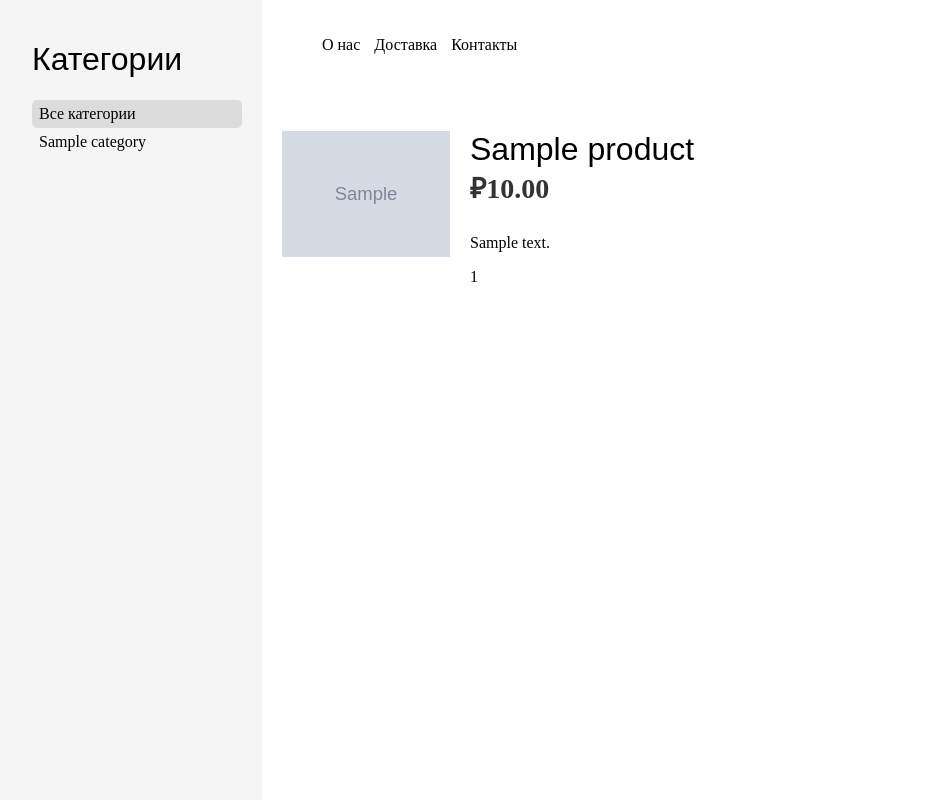
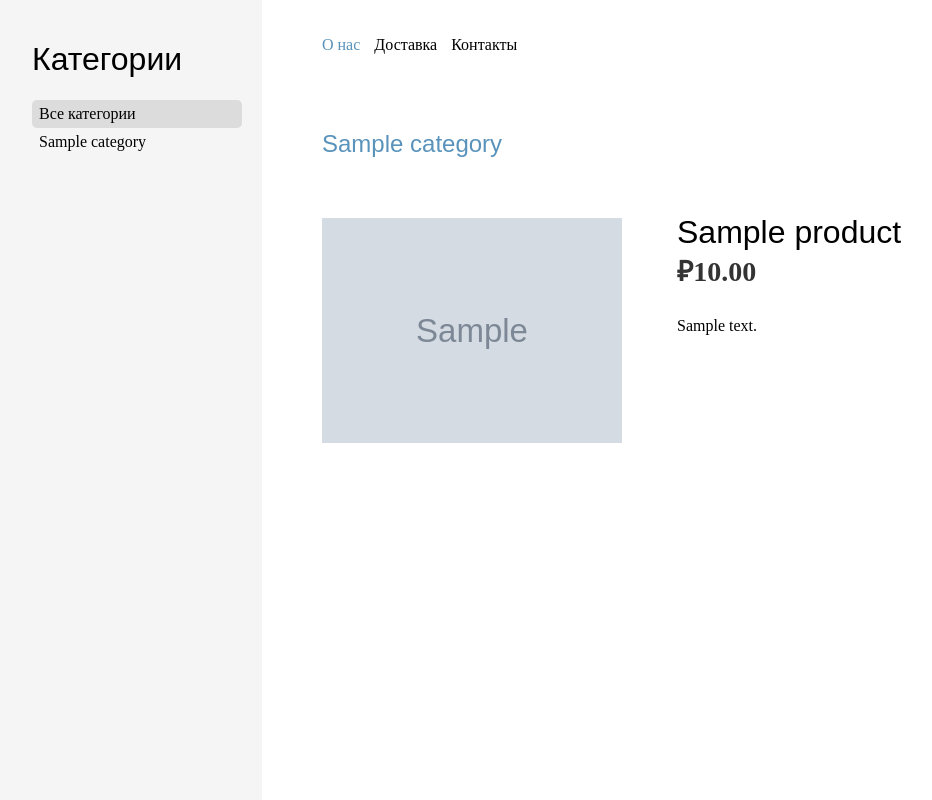
Before and after one commit to chimchimster/django-phones, a Django app: a page that uses shop/phones/templates/layout.html in a window 1280 px wide. Shown: the whole page, without its empty margins (28-960 px from the left). Run offline with Django 4.2, Linux system fonts and the light colour scheme; tables that the repository leaves empty hold one stand-in row (values such as "Sample post"); grey boxes marked "Sample" are stand-in pictures.

Commit message:
add about page, some styles

```diff
--- a/shop/phones/static/css/styles.css
+++ b/shop/phones/static/css/styles.css
@@ -3,8 +3,9 @@ body, html {
   padding: 0;
 }
 
-h1, h2, h3, h4, h5 , h6 {
-    font-family: 'Ubuntu', sans-serif; font-weight:normal;
+h1, h2, h3, h4, h5, h6 {
+  font-family: 'Ubuntu', sans-serif;
+  font-weight: normal;
 }
 
 .container {
@@ -20,14 +21,14 @@ h1, h2, h3, h4, h5 , h6 {
 
 .sidebar ul li {
   display: flex;
-    margin:0;
-    list-style:none;
-    padding:5px 7px;
+  margin: 0;
+  list-style: none;
+  padding: 5px 7px;
 }
 
 .sidebar li.selected {
   background: #dcdcdc;
-    border-radius:5px;
+  border-radius: 5px;
 }
 
 .sidebar a {
@@ -65,12 +66,12 @@ h1, h2, h3, h4, h5 , h6 {
 }
 
 a {
-    text-decoration:none;
-    color:#5993bb;
+  text-decoration: none;
+  color: #5993bb;
 }
 
 a:hover {
-    color:#77b6e2;
+  color: #77b6e2;
 }
 
 .header li {
@@ -83,38 +84,110 @@ a:hover {
 }
 
 .product-list .item {
-    width:25%;
-    padding:10px 20px 10px 0;
-    float:left;
-    text-align:center;
-    line-height:1.2;
+  width: 25%;
+  padding: 10px 20px 10px 0;
+  float: left;
+  text-align: center;
+  line-height: 1.2;
 }
 
 .product-list .item img {
-    width:100%;
-    margin-bottom:8px;
+  width: 100%;
+  margin-bottom: 8px;
 }
 
 .product-detail {
-    text-align:justify;
+  display: flex;
+  text-align: justify;
 }
 
 .product-detail .price {
-    color:#333;
-    font-size:28px;
-    font-weight:bold;
+  color: #333;
+  font-size: 28px;
+  font-weight: bold;
 }
 
 .product-detail img {
-    width:40%;
-    float:left;
-    padding:0 20px 20px 0;
+  width: 40%;
+  float: left;
+  padding: 0 20px 20px 0;
 }
 
 .product-detail h1 {
-    margin-bottom:0;
+  margin-bottom: 0;
 }
 
 .product-detail h2 {
-    margin-top:10px;
+  margin-top: 10px;
 }
+
+.selected-li {
+  display: inline-block;
+  margin-right: 10px;
+}
+
+.miniature-li {
+  display: inline-block;
+  margin-right: 5px;
+}
+
+img.selected {
+  width: 300px;
+}
+
+img.miniature {
+  width: 50px;
+}
+
+div.description {
+  padding: 15px;
+  display: block;
+}
+
+div.images-carousel {
+  display: block;
+  padding: 15px;
+  margin: 25px;
+  max-width: 300px;
+}
+
+div.images-carousel ul {
+  margin: 0px;
+  padding: 0px;
+}
+
+h2.product-title {
+  font-family: 'Ubuntu', sans-serif;
+  font-weight: normal;
+  padding-left: 20px;
+  margin-left: 20px;
+}
+
+section {
+  padding: 10px;
+  margin-bottom: 30px;
+  display: flex;
+  width: auto;
+}
+
+section h2 {
+  font-size: 24px;
+  margin: 0px;
+  padding: 100px;
+}
+
+section h3 {
+  font-size: 24px;
+  margin: 0px;
+  padding: 50px;
+}
+
+section p {
+  font-size: 16px;
+  line-height: 1.5;
+}
+
+ul.about-us li {
+    display: inline-block;
+    margin: 0px 10px 10px;
+}
--- a/shop/phones/templates/layout.html
+++ b/shop/phones/templates/layout.html
@@ -18,7 +18,7 @@
         <div class="main">
           <div class="header">
             <ul>
-                <li>О нас</li>
+                <li><a href="{% url 'phones:about' %}">О нас</a></li>
                 <li>Доставка</li>
                 <li>Контакты</li>
             </ul>
--- a/shop/phones/templates/products/product_detail.html
+++ b/shop/phones/templates/products/product_detail.html
@@ -15,25 +15,53 @@
 {% endblock %}
 
 {% block content %}
+    <h2 class="product-title">
+        <a href="{{ product.category.get_absolute_url }}">{{ product.category.title }}</a>
+    </h2>
      <div class="product-detail">
-        <h2>
-            <a href="{{ product.category.get_absolute_url }}">{{product.name }}</a>
-        </h2>
-        <img src="{% if product.images.all.first.img %}{{ product.images.all.first.img.url }}{% else %}{% static 'img/no_image.png' %}{% endif %}">
-        <h1>{{ product.title }}</h1>
-        <p class="price">₽{{ product.price }}</p>
 
-        {{ product.description|linebreaks }}
+        <div class="images-carousel">
+            <ul>
+            {% for img in product.images.all %}
+               {% with image=product.images.all %}
+                    <li {% if img == image.first %}class="selected-li"{% else %}class="miniature-li"{% endif %}>
+                       <img {% if img == image.first %}class="selected"{% else %}class="miniature"{% endif %}src="{% if img %}{{ img.img.url }}{% else %}{% static 'img/no_image.png' %}{% endif %}">
+                   </li>
+                   {% if img == image.first %}<br>{% endif %}
+               {% endwith %}
+            {% endfor %}
+            </ul>
+        </div>
 
-         {{ product.images.all.count }}
-         {% if product.images.all.count > 1 %}
-            <script>
-                let button = document.createElement('button');
-                button.value = "Hello";
-                let image = document.querySelector('img');
-                div = document.getElementsByClassName('product-detail')[0];
-                div.appendChild(button);
-            </script>
-         {% endif %}
+         <div class="description">
+            <h1>{{ product.title }}</h1>
+            <p class="price">₽{{ product.price }}</p>
+
+            {{ product.description|linebreaks }}
+        </div>
     </div>
+
+    <script>
+    document.addEventListener('DOMContentLoaded', () => {
+        let selected_image = document.getElementsByClassName('selected-li')[0];
+        let miniature_images = document.getElementsByClassName('miniature-li');
+        for (let i = 0;i<miniature_images.length;i++) {
+            miniature_images[i].addEventListener('click', () => {
+                miniature_images[i].onclick = change_images(miniature_images[i]);
+            });
+        }
+
+        function change_images(image) {
+            let selected_image_src = selected_image.querySelector('img').src;
+            let image_src = image.querySelector('img').src;
+
+            selected_image.querySelector('img').src = image_src;
+            image.querySelector('img').src = selected_image_src;
+
+        };
+    });
+
+
+
+    </script>
 {% endblock %}
--- a/shop/phones/urls.py
+++ b/shop/phones/urls.py
@@ -5,6 +5,8 @@ app_name = 'phones'
 
 urlpatterns = [
     path('', views.product_list, name='products'),
+    path('about/', views.about, name='about'),
     path('<slug:category_slug>/', views.product_list, name='list_categories'),
     path('<int:id>/<slug:slug>/', views.product_detail, name='product_detail'),
+
 ]
--- a/shop/phones/views.py
+++ b/shop/phones/views.py
@@ -25,3 +25,11 @@ def product_detail(request, id, slug):
         'product': product,
         'categories': categories,
     })
+
+
+def about(request):
+    categories = Category.objects.all()
+
+    return render(request, 'products/menu/about.html', {
+        'categories': categories
+    })
```
Also changed, not shown: shop/phones/templates/products/menu/about.html (+45 -0 lines). Lines whose indentation alone changed are shown as unchanged.
